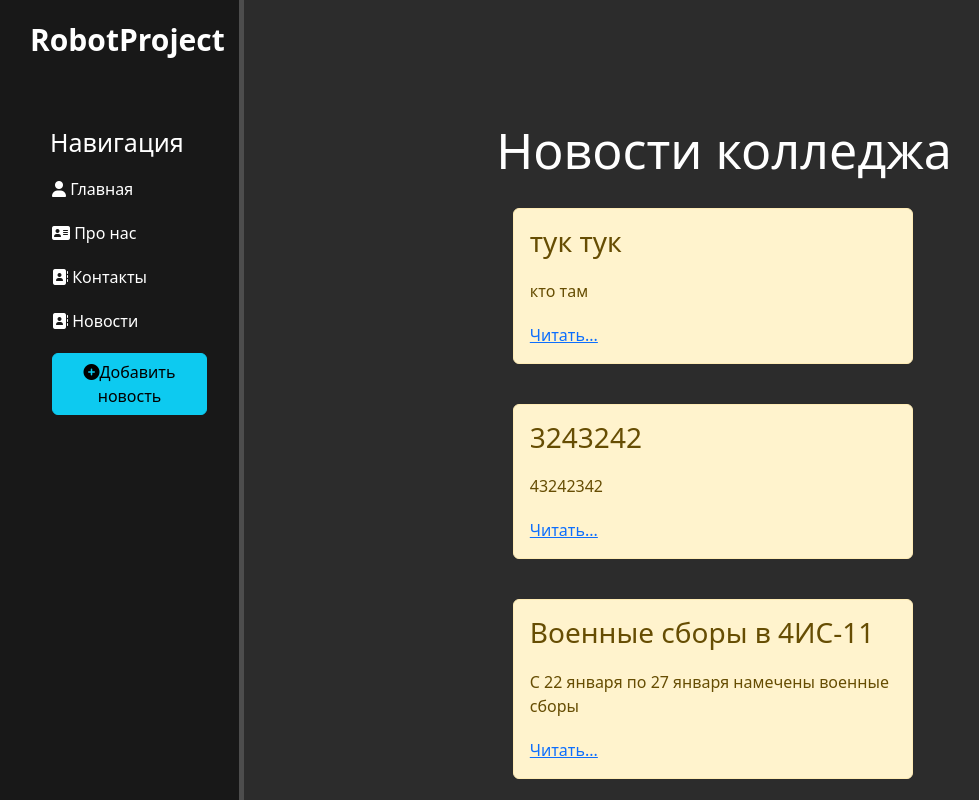
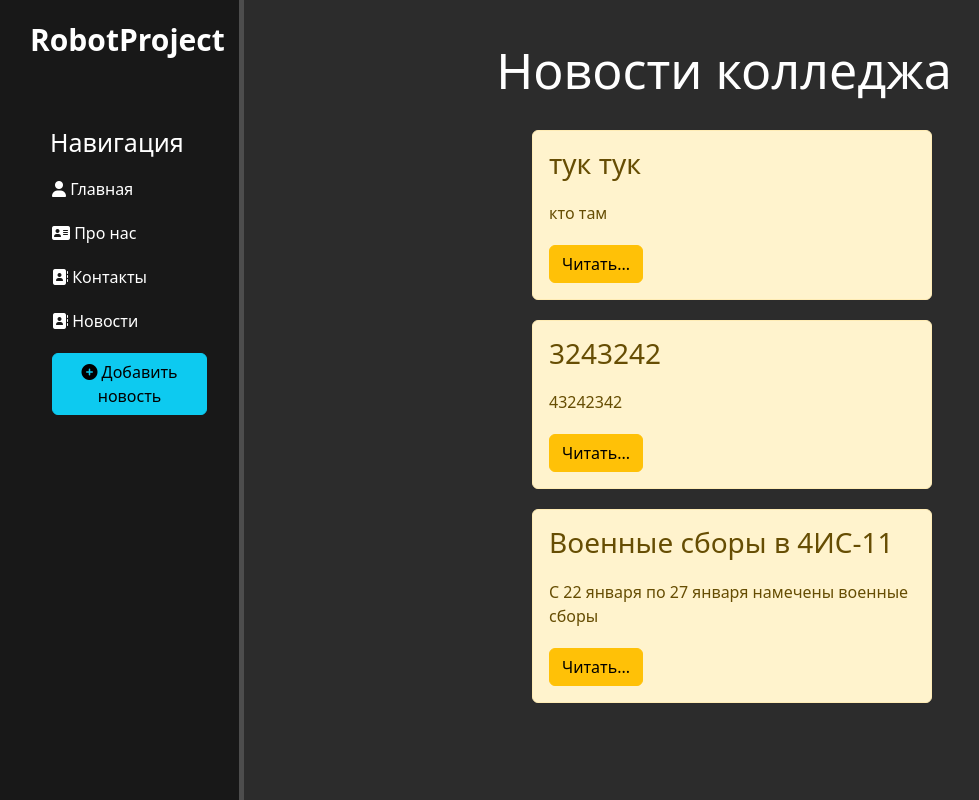
Before and after one commit to M1sterJuniorRobot/SvyatProject, a Django app: page /news/ in a window 1280 px wide. Shown: the whole page, without its empty margins (12-991 px from the left). Run offline with Django 4.2, Linux system fonts and the light colour scheme; data comes from the database, SQL or seed files in the repository.

Commit message:
Update 6.12.2022
- Need add register and auth

- Replit 'add news' for users

- Refactor frontend pages

```diff
--- a/deepsvyat/main/static/main/css/styles.css
+++ b/deepsvyat/main/static/main/css/styles.css
@@ -52,24 +52,31 @@ aside ul li:hover, aside ul a:hover {
 main .features {
     float: left;
     color: #fff;
-    margin-top: 120px;
+    margin-top: 20px;
     text-align: center;
     width: 75%;
 }
 
-main .features h1 {font-size: 50px;}
-main .features p {max-width: 400px; margin: 20px auto}
+main .features h1 {
+    font-size: 50px;
+    margin: 20px;
+}
+
+main .features p {
+    max-width: 400px;
+    margin: 20px auto;
+}
 
 .alert-warning {
     float: left;
     clear: both;
     width: 400px;
-    margin: 20px 28%;
+    margin: 10px 30%;
     text-align: left;
 }
 
 form {
     margin-left: 28%;
     width: 500px;
-    margin-top: 50 px;
+    margin-top: 90 px;
 }
--- a/deepsvyat/main/templates/main/layout.html
+++ b/deepsvyat/main/templates/main/layout.html
@@ -27,7 +27,7 @@
             <a href="{% url 'about' %}"><li><i class="fa-solid fa-address-card"></i> Про нас</li></a>
             <a href="{% url 'test' %}"><li><i class="fa-solid fa-address-book"></i> Контакты</li></a>
             <a href="{% url 'news_home' %}"><li><i class="fa-solid fa-address-book"></i> Новости</li></a>
-            <a href="{% url 'create' %}"><li><button class="btn btn-info"><i class="fas fa-plus-circle"></i>Добавить новость</button></li></a>
+            <a href="{% url 'create' %}"><li><button class="btn btn-info"><i class="fas fa-plus-circle"></i> Добавить новость</button></li></a>
         </ul>
 
     </aside>
--- a/deepsvyat/news/templates/news/create.html
+++ b/deepsvyat/news/templates/news/create.html
@@ -4,7 +4,7 @@
 
 {% block content %}
     <div class="features">
-        <h1>Новости колледжа</h1>
+        <h1>Предложение новости</h1>
         <form method="post">
             {% csrf_token %}
             {{ form.title  }}<br>
--- a/deepsvyat/news/templates/news/news_home.html
+++ b/deepsvyat/news/templates/news/news_home.html
@@ -10,7 +10,7 @@
                 <div class="alert alert-warning">
                     <h3>{{ el.title }}</h3>
                     <p>{{ el.anons }}</p>
-                    <a href="{% url 'news-detail' el.id %}" class="button button-warning">Читать...</a>
+                    <a href="{% url 'news-detail' el.id %}" class="btn btn-warning">Читать...</a>
                 </div>
             {% endfor %}
         {% else %}
```
